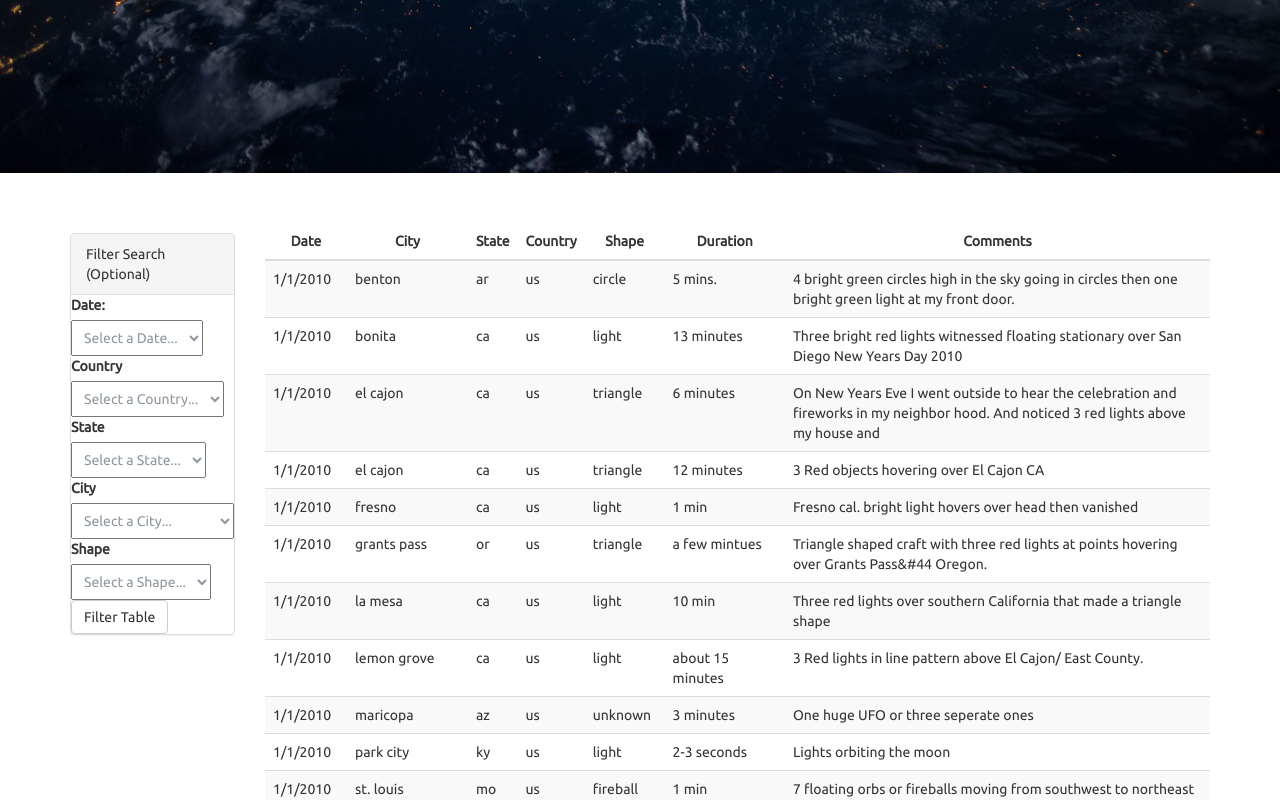
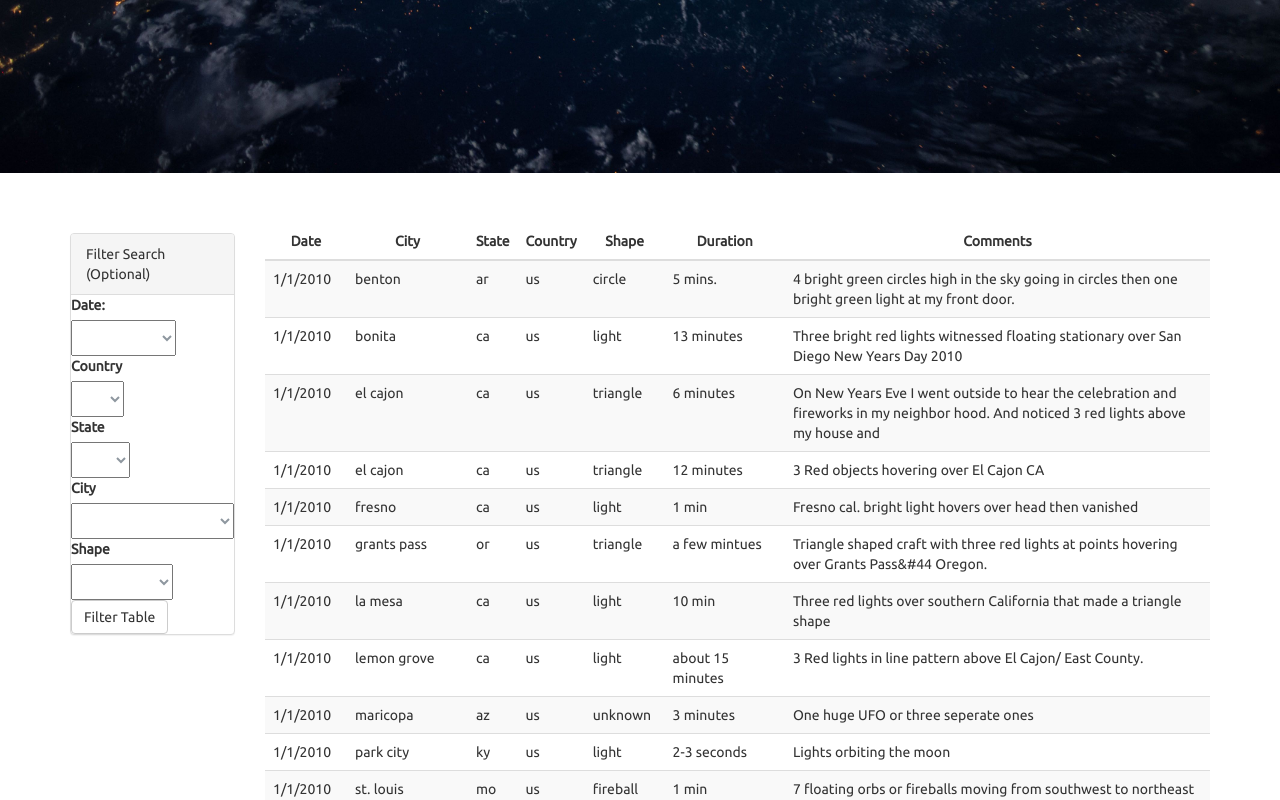
Before and after one commit to danijmartin/javascript-challenge, a plain HTML site: page UFO-level-2/index.html in a window 1280 px wide. Shown: the part 439-1239 px from the top of the page. Drawn offline with nearby package versions, Linux system fonts and the light colour scheme.

Commit message:
removed default text from dropdowns

```diff
--- a/UFO-level-2/index.html
+++ b/UFO-level-2/index.html
@@ -37,7 +37,7 @@
                     <label class="input-group-text" for="dateSelect">Date:</label>
                   </div>
                   <select class="custom-select" id="dateSelect">
-                    <option selected>Select a Date...</option>
+                    <option selected></option>
                   </select>
                 </div>
 
@@ -46,7 +46,7 @@
                     <label class="input-group-text" for="countrySelect">Country</label>
                   </div>
                   <select class="custom-select" id="countrySelect">
-                    <option selected>Select a Country...</option>
+                    <option selected></option>
                   </select>
                 </div>
 
@@ -55,7 +55,7 @@
                     <label class="input-group-text" for="stateSelect">State</label>
                   </div>
                   <select class="custom-select" id="stateSelect">
-                    <option selected>Select a State...</option>
+                    <option selected></option>
                   </select>
                 </div>
 
@@ -64,7 +64,7 @@
                     <label class="input-group-text" for="citySelect">City</label>
                   </div>
                   <select class="custom-select" id="citySelect">
-                    <option selected>Select a City...</option>
+                    <option selected></option>
                   </select>
                 </div>
 
@@ -73,7 +73,7 @@
                     <label class="input-group-text" for="shapeSelect">Shape</label>
                   </div>
                   <select class="custom-select" id="shapeSelect">
-                    <option selected>Select a Shape...</option>
+                    <option selected></option>
                   </select>
                 </div>
 
```
